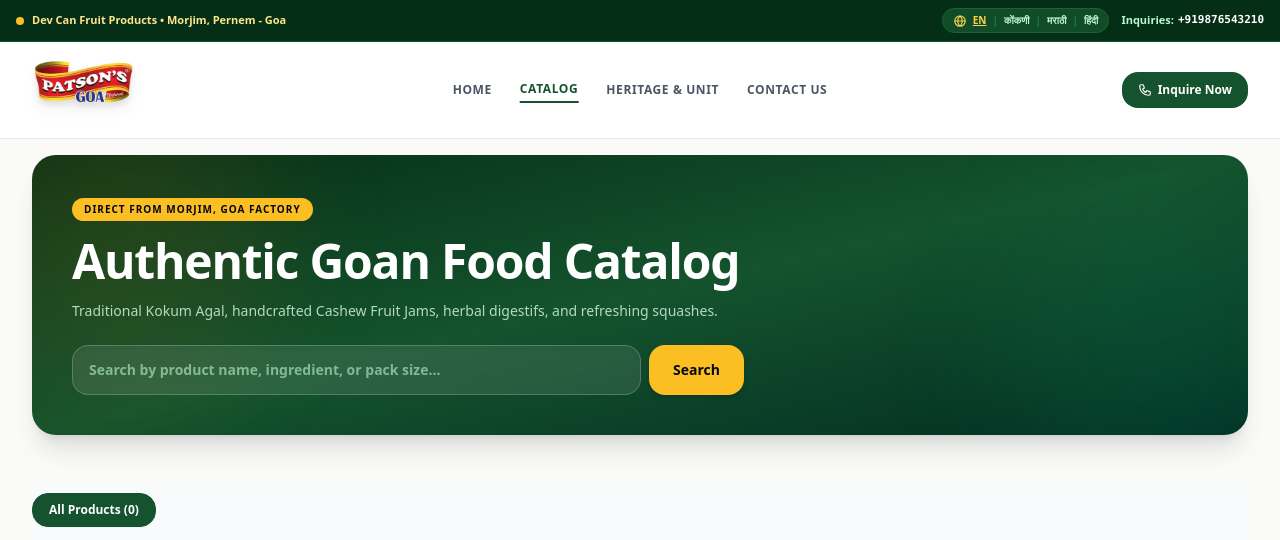
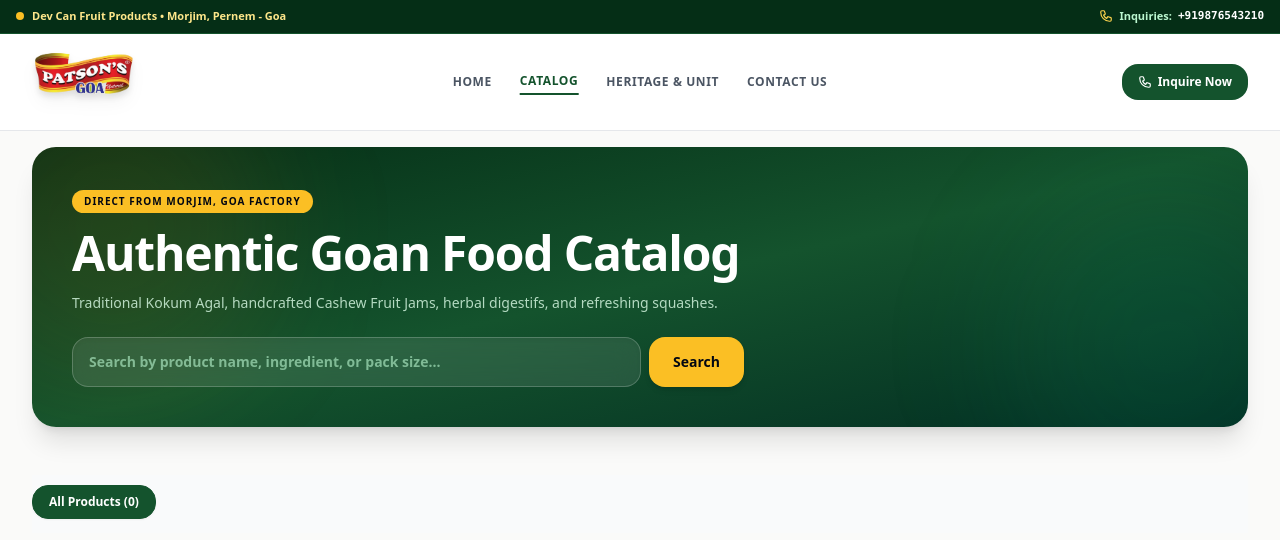
Before and after one commit to hamravichauhan/patsonGps, a Laravel app: page /shop in a window 1280 px wide. Shown: the top 540 px of the page. Run offline with Laravel 12, Linux system fonts and the light colour scheme; data comes from the database, SQL or seed files in the repository; data that the repository does not hold is empty; some libraries are stand-ins or nearby versions.

Commit message:
fix: remove multi-language switcher from top utility bar

```diff
--- a/resources/views/layouts/app.blade.php
+++ b/resources/views/layouts/app.blade.php
@@ -155,13 +155,6 @@
     <meta name="author" content="Dev Can Fruit Products (PatSons Foods Goa)">
     <link rel="canonical" href="@yield('canonical', url()->current())">
 
-    <!-- Hreflang Multi-Language Annotations -->
-    <link rel="alternate" hreflang="en" href="{{ url()->current() }}">
-    <link rel="alternate" hreflang="gom" href="{{ url()->current() }}?lang=gom">
-    <link rel="alternate" hreflang="mr" href="{{ url()->current() }}?lang=mr">
-    <link rel="alternate" hreflang="hi" href="{{ url()->current() }}?lang=hi">
-    <link rel="alternate" hreflang="x-default" href="{{ url()->current() }}">
-
     <!-- Geo & Local SEO Meta -->
     <meta name="geo.region" content="IN-GA">
     <meta name="geo.placename" content="Morjim, Pernem, Goa">
@@ -186,8 +179,6 @@
     <meta property="og:image:width" content="1200">
     <meta property="og:image:height" content="630">
     <meta property="og:locale" content="en_IN">
-    <meta property="og:locale:alternate" content="mr_IN">
-    <meta property="og:locale:alternate" content="hi_IN">
 
     <!-- Twitter Card Meta -->
     <meta name="twitter:card" content="summary_large_image">
@@ -300,22 +291,9 @@
             </div>
 
             <div class="flex items-center gap-3 font-bold text-green-200">
-                <!-- Multi-Language Switcher (EN, Konkani, Marathi, Hindi) -->
-                <div class="flex items-center gap-1.5 text-[10px] bg-green-900/80 px-2.5 py-1 rounded-full border border-green-800">
-                    <svg class="w-3.5 h-3.5 text-amber-300" fill="none" stroke="currentColor" stroke-width="2" viewBox="0 0 24 24">
-                        <path stroke-linecap="round" stroke-linejoin="round" d="M3 12a9 9 0 1018 0 9 9 0 00-18 0zm0 0h18M12 3a15.3 15.3 0 014 9 15.3 15.3 0 01-4 9m0-18a15.3 15.3 0 00-4 9 15.3 15.3 0 004 9"/>
-                    </svg>
-                    <a href="{{ route('lang.switch', 'en') }}" class="{{ app()->getLocale() === 'en' ? 'text-amber-300 font-black underline' : 'text-green-200 hover:text-white' }}" title="English">EN</a>
-                    <span class="text-green-700">|</span>
-                    <a href="{{ route('lang.switch', 'gom') }}" class="{{ app()->getLocale() === 'gom' ? 'text-amber-300 font-black underline' : 'text-green-200 hover:text-white' }}" title="Konkani">कोंकणी</a>
-                    <span class="text-green-700">|</span>
-                    <a href="{{ route('lang.switch', 'mr') }}" class="{{ app()->getLocale() === 'mr' ? 'text-amber-300 font-black underline' : 'text-green-200 hover:text-white' }}" title="Marathi">मराठी</a>
-                    <span class="text-green-700">|</span>
-                    <a href="{{ route('lang.switch', 'hi') }}" class="{{ app()->getLocale() === 'hi' ? 'text-amber-300 font-black underline' : 'text-green-200 hover:text-white' }}" title="Hindi">हिंदी</a>
-                </div>
-
                 <a href="https://wa.me/{{ $adminPhone }}" target="_blank" rel="noopener noreferrer"
-                    class="hidden sm:flex hover:text-white transition items-center gap-1">
+                    class="hover:text-white transition flex items-center gap-1.5">
+                    <svg class="w-3.5 h-3.5 text-amber-300" fill="none" stroke="currentColor" stroke-width="2" viewBox="0 0 24 24"><path stroke-linecap="round" stroke-linejoin="round" d="M3 5a2 2 0 012-2h3.28a1 1 0 01.948.684l1.498 4.493a1 1 0 01-.502 1.21l-2.257 1.13a11.042 11.042 0 005.516 5.516l1.13-2.257a1 1 0 011.21-.502l4.493 1.498a1 1 0 01.684.949V19a2 2 0 01-2 2h-1C9.716 21 3 14.284 3 6V5z"/></svg>
                     <span>{{ __('Inquiries') }}:</span>
                     <span class="text-white font-mono">+{{ $adminPhone }}</span>
                 </a>
```
